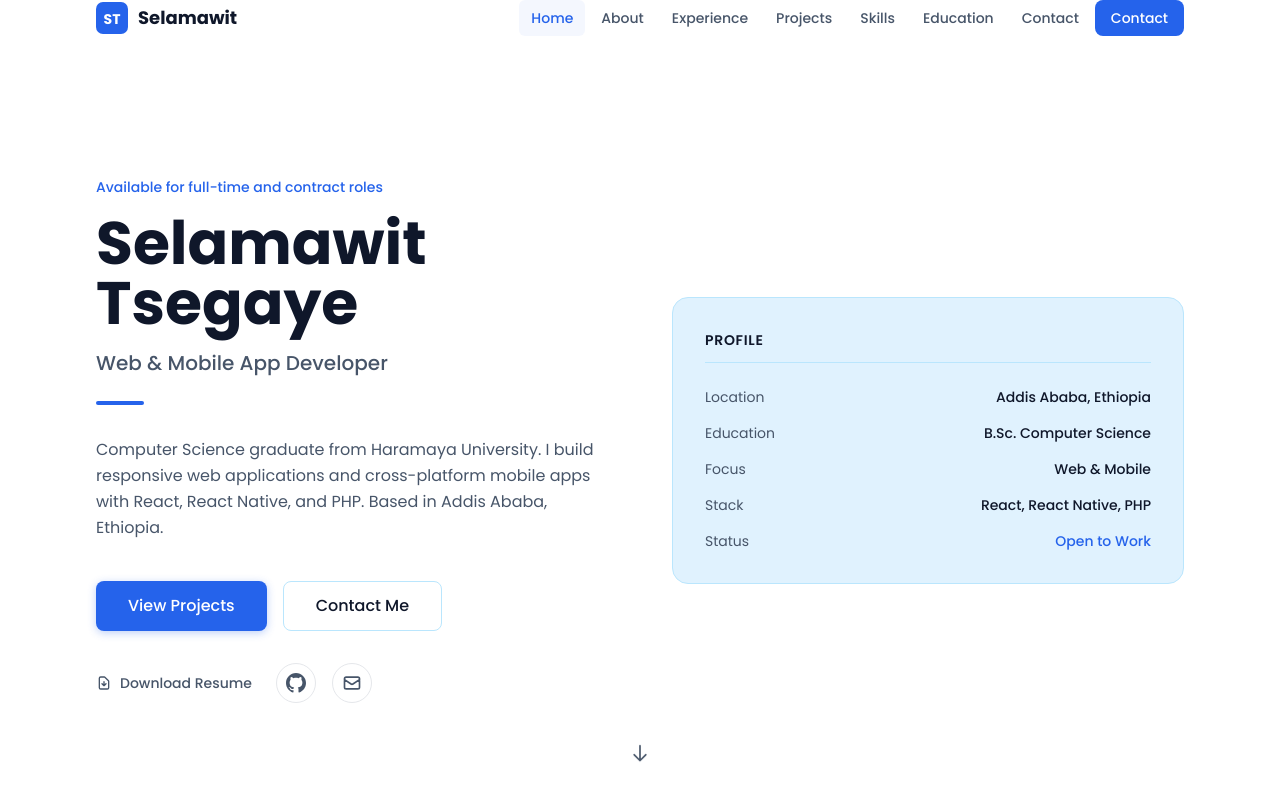
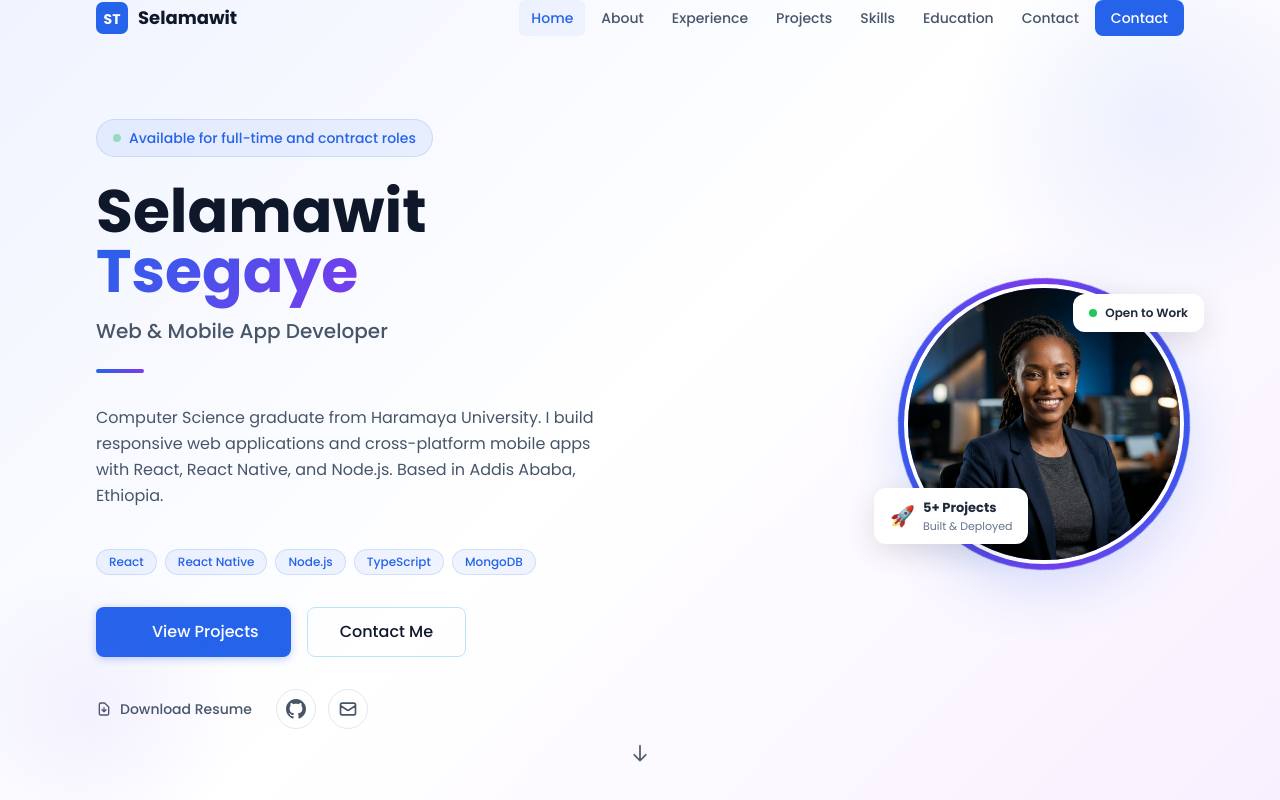
Before and after one commit to tsegayes332-cell/portfolio, a React (Create React App) app: page / in a window 1280 px wide. Shown: the top 800 px of the page. Built offline with nearby package versions, Linux system fonts and the light colour scheme; the HTML template or start-up script is replaced by a standard one.

Commit message:
Redesign Hero with profile photo, modernize Skills section, add contact form

```diff
--- a/src/components/Hero.js
+++ b/src/components/Hero.js
@@ -2,72 +2,84 @@ import React from 'react';
 
 const Hero = () => {
   return (
-    <section id="home" className="min-h-screen flex items-center bg-white pt-20 relative">
-      <div className="container-custom w-full">
-        <div className="grid lg:grid-cols-2 gap-16 items-center">
+    <section id="home" className="min-h-screen flex items-center relative overflow-hidden" style={{ background: 'linear-gradient(135deg, #f0f4ff 0%, #ffffff 50%, #f8f0ff 100%)' }}>
+      {/* Background decorative blobs */}
+      <div style={{ position: 'absolute', top: '-80px', right: '-80px', width: '400px', height: '400px', borderRadius: '50%', background: 'radial-gradient(circle, rgba(37,99,235,0.08) 0%, transparent 70%)', pointerEvents: 'none' }} />
+      <div style={{ position: 'absolute', bottom: '-60px', left: '-60px', width: '300px', height: '300px', borderRadius: '50%', background: 'radial-gradient(circle, rgba(139,92,246,0.07) 0%, transparent 70%)', pointerEvents: 'none' }} />
+
+      <div className="container-custom w-full pt-24 pb-12">
+        <div className="grid lg:grid-cols-2 gap-12 items-center">
+
           {/* Left: Content */}
-          <div className="text-center lg:text-left">
-            <p className="text-sm font-medium text-primary mb-4">
+          <div className="text-center lg:text-left order-2 lg:order-1">
+            {/* Badge */}
+            <div className="inline-flex items-center gap-2 px-4 py-2 rounded-full mb-6 text-sm font-medium"
+              style={{ background: 'rgba(37,99,235,0.08)', color: '#2563EB', border: '1px solid rgba(37,99,235,0.15)' }}>
+              <span style={{ width: '8px', height: '8px', borderRadius: '50%', background: '#22c55e', display: 'inline-block', animation: 'pulse 2s infinite' }} />
               Available for full-time and contract roles
-            </p>
+            </div>
 
             <h1 className="text-4xl md:text-5xl xl:text-6xl font-bold text-text-primary mb-4 leading-tight">
-              Selamawit Tsegaye
+              Selamawit{' '}
+              <span style={{ background: 'linear-gradient(135deg, #2563EB, #7c3aed)', WebkitBackgroundClip: 'text', WebkitTextFillColor: 'transparent', backgroundClip: 'text' }}>
+                Tsegaye
+              </span>
             </h1>
 
             <h2 className="text-lg md:text-xl text-text-secondary font-medium mb-6">
               Web &amp; Mobile App Developer
             </h2>
 
-            <div className="w-12 h-1 bg-primary rounded-full mx-auto lg:mx-0 mb-8"></div>
+            <div className="w-12 h-1 rounded-full mx-auto lg:mx-0 mb-8"
+              style={{ background: 'linear-gradient(90deg, #2563EB, #7c3aed)' }} />
 
             <p className="text-base text-text-secondary mb-10 max-w-xl mx-auto lg:mx-0 leading-relaxed">
               Computer Science graduate from Haramaya University. I build responsive web
-              applications and cross-platform mobile apps with React, React Native, and PHP.
+              applications and cross-platform mobile apps with React, React Native, and Node.js.
               Based in Addis Ababa, Ethiopia.
             </p>
 
+            {/* Tech tags */}
+            <div className="flex flex-wrap gap-2 justify-center lg:justify-start mb-8">
+              {['React', 'React Native', 'Node.js', 'TypeScript', 'MongoDB'].map(tag => (
+                <span key={tag} className="px-3 py-1 text-xs font-medium rounded-full"
+                  style={{ background: 'rgba(37,99,235,0.07)', color: '#2563EB', border: '1px solid rgba(37,99,235,0.15)' }}>
+                  {tag}
+                </span>
+              ))}
+            </div>
+
             {/* CTA Buttons */}
             <div className="flex flex-col sm:flex-row gap-4 justify-center lg:justify-start mb-8">
-              <a href="#projects" className="btn-primary inline-flex items-center justify-center">
+              <a href="#projects" className="btn-primary inline-flex items-center justify-center gap-2">
+                <svg className="w-4 h-4" fill="none" stroke="currentColor" viewBox="0 0 24 24">
+                  <path strokeLinecap="round" strokeLinejoin="round" strokeWidth={2} d="M19 11H5m7-7l-7 7 7 7" style={{ transform: 'scaleX(-1)' }} />
+                </svg>
                 View Projects
               </a>
-              <a href="#contact" className="btn-secondary inline-flex items-center justify-center">
+              <a href="#contact" className="btn-secondary inline-flex items-center justify-center gap-2">
                 Contact Me
               </a>
             </div>
 
             {/* Resume + Social */}
             <div className="flex flex-col sm:flex-row items-center gap-6 justify-center lg:justify-start">
-              <a
-                href="/resume.pdf"
-                download
-                className="inline-flex items-center gap-2 text-sm font-medium text-text-secondary hover:text-primary transition-colors"
-              >
+              <a href="/resume.pdf" download
+                className="inline-flex items-center gap-2 text-sm font-medium text-text-secondary hover:text-primary transition-colors">
                 <svg className="w-4 h-4" fill="none" stroke="currentColor" viewBox="0 0 24 24">
                   <path strokeLinecap="round" strokeLinejoin="round" strokeWidth={2} d="M12 10v6m0 0l-3-3m3 3l3-3m2 8H7a2 2 0 01-2-2V5a2 2 0 012-2h5.586a1 1 0 01.707.293l5.414 5.414a1 1 0 01.293.707V19a2 2 0 01-2 2z" />
                 </svg>
                 Download Resume
               </a>
-
-              <div className="flex space-x-4">
-                <a
-                  href="https://github.com/tsegayes332-cell"
-                  target="_blank"
-                  rel="noopener noreferrer"
-                  aria-label="GitHub"
-                  className="w-10 h-10 flex items-center justify-center rounded-full border border-gray-200 text-text-secondary hover:text-primary hover:border-primary transition-colors"
-                >
+              <div className="flex space-x-3">
+                <a href="https://github.com/tsegayes332-cell" target="_blank" rel="noopener noreferrer" aria-label="GitHub"
+                  className="w-10 h-10 flex items-center justify-center rounded-full border border-gray-200 text-text-secondary hover:text-primary hover:border-primary transition-colors">
                   <svg className="w-5 h-5" fill="currentColor" viewBox="0 0 24 24">
                     <path d="M12 0c-6.626 0-12 5.373-12 12 0 5.302 3.438 9.8 8.207 11.387.599.111.793-.261.793-.577v-2.234c-3.338.726-4.033-1.416-4.033-1.416-.546-1.387-1.333-1.756-1.333-1.756-1.089-.745.083-.729.083-.729 1.205.084 1.839 1.237 1.839 1.237 1.07 1.834 2.807 1.304 3.492.997.107-.775.418-1.305.762-1.604-2.665-.305-5.467-1.334-5.467-5.931 0-1.311.469-2.381 1.236-3.221-.124-.303-.535-1.524.117-3.176 0 0 1.008-.322 3.301 1.23.957-.266 1.983-.399 3.003-.404 1.02.005 2.047.138 3.006.404 2.291-1.552 3.297-1.23 3.297-1.23.653 1.653.242 2.874.118 3.176.77.84 1.235 1.911 1.235 3.221 0 4.609-2.807 5.624-5.479 5.921.43.372.823 1.102.823 2.222v3.293c0 .319.192.694.801.576 4.765-1.589 8.199-6.086 8.199-11.386 0-6.627-5.373-12-12-12z" />
                   </svg>
                 </a>
-
-                <a
-                  href="mailto:tsegayes332@gmail.com"
-                  aria-label="Email"
-                  className="w-10 h-10 flex items-center justify-center rounded-full border border-gray-200 text-text-secondary hover:text-primary hover:border-primary transition-colors"
-                >
+                <a href="mailto:tsegayes332@gmail.com" aria-label="Email"
+                  className="w-10 h-10 flex items-center justify-center rounded-full border border-gray-200 text-text-secondary hover:text-primary hover:border-primary transition-colors">
                   <svg className="w-5 h-5" fill="none" stroke="currentColor" viewBox="0 0 24 24">
                     <path strokeLinecap="round" strokeLinejoin="round" strokeWidth={2} d="M3 8l7.89 5.26a2 2 0 002.22 0L21 8M5 19h14a2 2 0 002-2V7a2 2 0 00-2-2H5a2 2 0 00-2 2v10a2 2 0 002 2z" />
                   </svg>
@@ -76,40 +88,61 @@ const Hero = () => {
             </div>
           </div>
 
-          {/* Right: Profile Card */}
-          <div className="hidden lg:block">
-            <div className="bg-dark rounded-2xl border border-light-gray p-8">
-              <h3 className="text-sm font-semibold text-text-primary uppercase tracking-wider border-b border-light-gray pb-3 mb-6">
-                Profile
-              </h3>
-              <dl className="space-y-4">
-                <div className="flex justify-between gap-4">
-                  <dt className="text-text-secondary text-sm">Location</dt>
-                  <dd className="text-text-primary text-sm font-medium text-right">Addis Ababa, Ethiopia</dd>
+          {/* Right: Profile Photo */}
+          <div className="flex justify-center lg:justify-end order-1 lg:order-2">
+            <div className="relative">
+              {/* Glow ring */}
+              <div style={{
+                position: 'absolute', inset: '-6px', borderRadius: '50%',
+                background: 'linear-gradient(135deg, #2563EB, #7c3aed, #2563EB)',
+                animation: 'spin 8s linear infinite',
+                padding: '3px'
+              }} />
+              {/* Photo */}
+              <div style={{
+                width: '280px', height: '280px', borderRadius: '50%',
+                overflow: 'hidden', position: 'relative', zIndex: 1,
+                border: '4px solid white',
+                boxShadow: '0 20px 60px rgba(37,99,235,0.2)'
+              }}>
+                <img
+                  src={`${process.env.PUBLIC_URL || ''}/images/profile.jpg`}
+                  alt="Selamawit Tsegaye"
+                  style={{ width: '100%', height: '100%', objectFit: 'cover', objectPosition: 'center top' }}
+                />
+              </div>
+
+              {/* Floating badge — experience */}
+              <div style={{
+                position: 'absolute', bottom: '20px', left: '-30px',
+                background: 'white', borderRadius: '12px', padding: '10px 16px',
+                boxShadow: '0 8px 30px rgba(0,0,0,0.12)', zIndex: 2,
+                display: 'flex', alignItems: 'center', gap: '8px'
+              }}>
+                <span style={{ fontSize: '20px' }}>🚀</span>
+                <div>
+                  <div style={{ fontSize: '13px', fontWeight: '700', color: '#1e293b' }}>5+ Projects</div>
+                  <div style={{ fontSize: '11px', color: '#64748b' }}>Built & Deployed</div>
                 </div>
-                <div className="flex justify-between gap-4">
-                  <dt className="text-text-secondary text-sm">Education</dt>
-                  <dd className="text-text-primary text-sm font-medium text-right">B.Sc. Computer Science</dd>
-                </div>
-                <div className="flex justify-between gap-4">
-                  <dt className="text-text-secondary text-sm">Focus</dt>
-                  <dd className="text-text-primary text-sm font-medium text-right">Web &amp; Mobile</dd>
-                </div>
-                <div className="flex justify-between gap-4">
-                  <dt className="text-text-secondary text-sm">Stack</dt>
-                  <dd className="text-text-primary text-sm font-medium text-right">React, React Native, PHP</dd>
-                </div>
-                <div className="flex justify-between gap-4">
-                  <dt className="text-text-secondary text-sm">Status</dt>
-                  <dd className="text-primary text-sm font-medium text-right">Open to Work</dd>
-                </div>
-              </dl>
+              </div>
+
+              {/* Floating badge — open to work */}
+              <div style={{
+                position: 'absolute', top: '10px', right: '-20px',
+                background: 'white', borderRadius: '12px', padding: '10px 16px',
+                boxShadow: '0 8px 30px rgba(0,0,0,0.12)', zIndex: 2,
+                display: 'flex', alignItems: 'center', gap: '8px'
+              }}>
+                <span style={{ width: '8px', height: '8px', borderRadius: '50%', background: '#22c55e', display: 'block', flexShrink: 0 }} />
+                <div style={{ fontSize: '12px', fontWeight: '600', color: '#1e293b' }}>Open to Work</div>
+              </div>
             </div>
           </div>
+
         </div>
       </div>
 
-      {/* Scroll Indicator */}
+      {/* Scroll indicator */}
       <div className="absolute bottom-8 left-1/2 transform -translate-x-1/2">
         <a href="#about" className="text-text-secondary hover:text-primary transition-colors">
           <svg className="w-5 h-5 animate-bounce" fill="none" stroke="currentColor" viewBox="0 0 24 24">
@@ -117,6 +150,11 @@ const Hero = () => {
           </svg>
         </a>
       </div>
+
+      <style>{`
+        @keyframes spin { from { transform: rotate(0deg); } to { transform: rotate(360deg); } }
+        @keyframes pulse { 0%, 100% { opacity: 1; } 50% { opacity: 0.4; } }
+      `}</style>
     </section>
   );
 };
--- a/src/components/Skills.js
+++ b/src/components/Skills.js
@@ -1,69 +1,98 @@
 import React from 'react';
-import useScrollAnimation from '../hooks/useScrollAnimation';
 
 const Skills = () => {
-  const [ref, isVisible] = useScrollAnimation();
-
-  const skills = [
-    { name: "HTML/CSS", level: 90, category: "Frontend" },
-    { name: "JavaScript", level: 85, category: "Frontend" },
-    { name: "React Native", level: 80, category: "Frontend" },
-    { name: "Responsive Design", level: 90, category: "Frontend" },
-    { name: "PHP", level: 75, category: "Backend" },
-    { name: "MySQL", level: 80, category: "Backend" },
-    { name: "Database Management", level: 75, category: "Backend" },
-    { name: "TypeScript", level: 70, category: "Backend" },
-    { name: "Git", level: 85, category: "Tools" },
-    { name: "GitHub", level: 85, category: "Tools" },
-    { name: "Expo", level: 80, category: "Tools" },
-    { name: "Agile/Scrum", level: 75, category: "Tools" },
-    { name: "UI/UX Design", level: 85, category: "Design" },
-    { name: "Mobile App Design", level: 80, category: "Design" },
-    { name: "User Research", level: 75, category: "Design" },
-    { name: "Prototyping", level: 80, category: "Design" }
+  const skillGroups = [
+    {
+      category: 'Frontend',
+      icon: '🖥️',
+      color: '#2563EB',
+      bg: 'rgba(37,99,235,0.07)',
+      border: 'rgba(37,99,235,0.15)',
+      skills: ['React', 'React Native', 'JavaScript', 'TypeScript', 'HTML/CSS', 'Tailwind CSS', 'Responsive Design']
+    },
+    {
+      category: 'Backend',
+      icon: '⚙️',
+      color: '#7c3aed',
+      bg: 'rgba(124,58,237,0.07)',
+      border: 'rgba(124,58,237,0.15)',
+      skills: ['Node.js', 'Express', 'PHP', 'REST API', 'Socket.io', 'JWT', 'MySQL', 'MongoDB', 'PostgreSQL']
+    },
+    {
+      category: 'Mobile',
+      icon: '📱',
+      color: '#059669',
+      bg: 'rgba(5,150,105,0.07)',
+      border: 'rgba(5,150,105,0.15)',
+      skills: ['React Native', 'Expo', 'Redux', 'React Navigation', 'Firebase', 'Mobile UI/UX']
+    },
+    {
+      category: 'Tools & Other',
+      icon: '🛠️',
+      color: '#d97706',
+      bg: 'rgba(217,119,6,0.07)',
+      border: 'rgba(217,119,6,0.15)',
+      skills: ['Git', 'GitHub', 'Vercel', 'Prisma', 'Agile/Scrum', 'UI/UX Design', 'Figma', 'i18next']
+    }
   ];
-
-  const categories = ["Frontend", "Backend", "Tools", "Design"];
-
-  const getSkillsByCategory = (category) => {
-    return skills.filter(skill => skill.category === category);
-  };
 
   return (
     <section id="skills" className="section-padding bg-dark">
       <div className="container-custom">
-        <div ref={ref} className={`transition-all duration-700 ${isVisible ? 'opacity-100 translate-y-0' : 'opacity-0 translate-y-8'}`}>
         <div className="text-center mb-16">
           <p className="text-primary font-medium text-sm tracking-wider uppercase mb-4 block bg-primary/5 inline-block px-3 py-1 rounded-full">Capabilities</p>
           <h2 className="section-title">Technical Skills</h2>
           <div className="decoration-line mx-auto mt-4"></div>
+          <p className="text-text-secondary max-w-xl mx-auto mt-6">
+            Technologies and tools I use to build web and mobile applications.
+          </p>
         </div>
 
-          <div className="grid md:grid-cols-2 lg:grid-cols-4 gap-6 stagger-children">
-            {categories.map((category) => (
-              <div key={category} className="bg-white rounded-xl p-5 border border-light-gray card-hover">
-                <h3 className="text-base font-semibold text-text-primary mb-5 pb-3 border-b border-light-gray">
-                  {category}
-                </h3>
-                <div className="space-y-3">
-                  {getSkillsByCategory(category).map((skill, index) => (
-                    <div key={index}>
-                      <div className="flex justify-between mb-1">
-                        <span className="text-sm text-text-primary">{skill.name}</span>
-                        <span className="text-xs text-text-secondary">{skill.level}%</span>
+        <div className="grid md:grid-cols-2 gap-6">
+          {skillGroups.map((group) => (
+            <div key={group.category}
+              className="bg-white rounded-2xl p-6 border card-hover"
+              style={{ borderColor: group.border }}>
+              {/* Header */}
+              <div className="flex items-center gap-3 mb-5 pb-4" style={{ borderBottom: `1px solid ${group.border}` }}>
+                <div className="w-10 h-10 rounded-xl flex items-center justify-center text-xl"
+                  style={{ background: group.bg }}>
+                  {group.icon}
                 </div>
-                      <div className="w-full bg-light-gray rounded-full h-1.5 overflow-hidden">
-                        <div
-                          className="h-1.5 rounded-full bg-primary transition-all duration-1000 ease-out"
-                          style={{ width: isVisible ? `${skill.level}%` : '0%' }}
-                        />
+                <h3 className="text-base font-bold text-text-primary">{group.category}</h3>
               </div>
-                    </div>
+
+              {/* Skill tags */}
+              <div className="flex flex-wrap gap-2">
+                {group.skills.map((skill) => (
+                  <span key={skill}
+                    className="px-3 py-1.5 text-sm font-medium rounded-lg transition-all cursor-default hover:scale-105"
+                    style={{
+                      background: group.bg,
+                      color: group.color,
+                      border: `1px solid ${group.border}`
+                    }}>
+                    {skill}
+                  </span>
                 ))}
               </div>
             </div>
           ))}
         </div>
+
+        {/* Bottom stats row */}
+        <div className="grid grid-cols-2 md:grid-cols-4 gap-4 mt-10">
+          {[
+            { label: 'Projects Shipped', value: '5+' },
+            { label: 'Languages', value: '6+' },
+            { label: 'Frameworks', value: '8+' },
+            { label: 'Months of XP', value: '12+' }
+          ].map((stat) => (
+            <div key={stat.label} className="bg-white rounded-xl p-5 text-center border border-light-gray card-hover">
+              <div className="text-2xl font-bold text-primary mb-1">{stat.value}</div>
+              <div className="text-sm text-text-secondary">{stat.label}</div>
+            </div>
+          ))}
         </div>
       </div>
     </section>
```
Also changed, not shown: src/components/Contact.js (+126 -21 lines), public/images/profile.jpg (added). Lines whose indentation alone changed are shown as unchanged.
